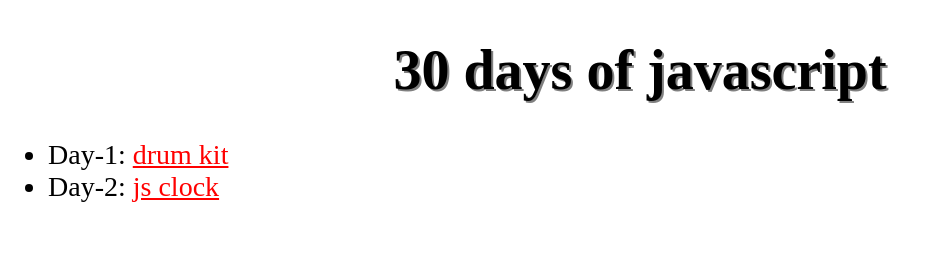
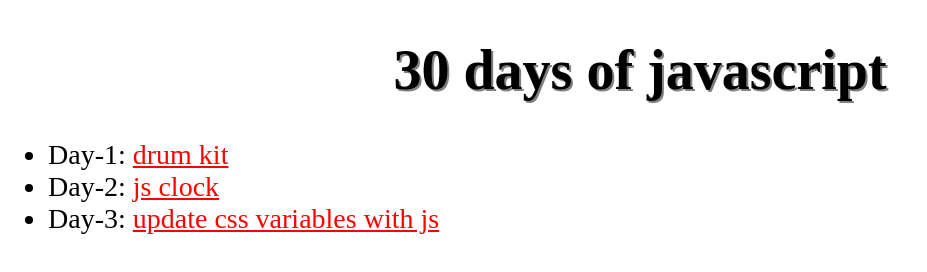
Before and after one commit to nimishawilson/thirty-days-of-js, a plain HTML site: page index.html in a window 1280 px wide. Shown: the whole page, without its empty margins (0-927 px from the left). Drawn offline with Linux system fonts and the light colour scheme.

Commit message:
updated read me and index file for update 'css variable with javascript'(day 3)

```diff
--- a/index.html
+++ b/index.html
@@ -29,6 +29,8 @@
   <ul>
     <li class="point"> Day-1: <a class="links" href="drum-kit/index.html"> drum kit </a> </li>
     <li class="point"> Day-2: <a class="links" href="css-js-clock/index.html"> js clock </a> </li>
+    <li class="point"> Day-3: <a class="links" href="css-variables-and-js/index.html"> update css variables with js </a> </li>
+
   </ul>
 </body>
 
```
Also changed, not shown: README.md.
